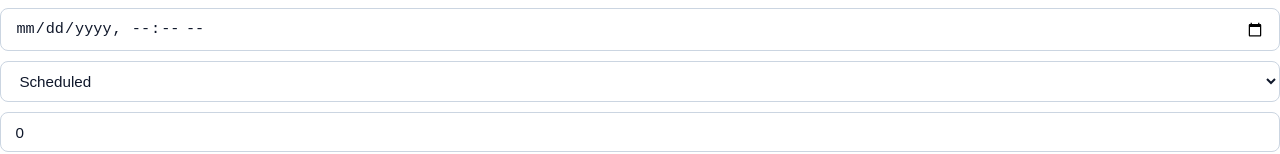
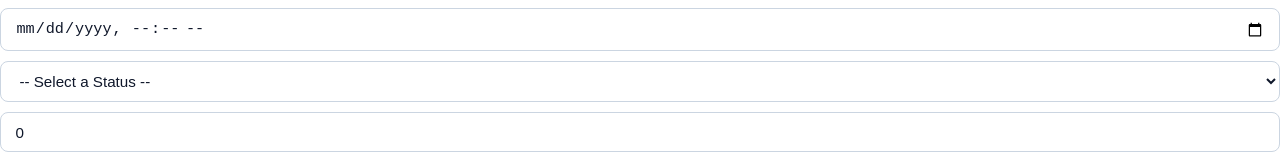
Before and after one commit to Adam-hash-a11y/skyops-forms, a React (Vite) app: page /flight in a window 1280 px wide. Shown: the part 353-507 px from the top of the page. Built offline with nearby package versions, Linux system fonts and the light colour scheme.

Commit message:
feat: add default placeholder option for status select

```diff
--- a/src/components/shared/formInput/FlightFormInput.tsx
+++ b/src/components/shared/formInput/FlightFormInput.tsx
@@ -53,6 +53,9 @@ export const FormInput: React.FunctionComponent<Props> = ({
   if (type == "select") {
     return (
       <StyledSelect name={name} value={value} onChange={handleChange}>
+        <option value="" disabled>
+          -- Select a Status --
+        </option>
         <option value="scheduled">Scheduled</option>
         <option value="delayed">Delayed</option>
         <option value="cancelled">Cancelled</option>
```
